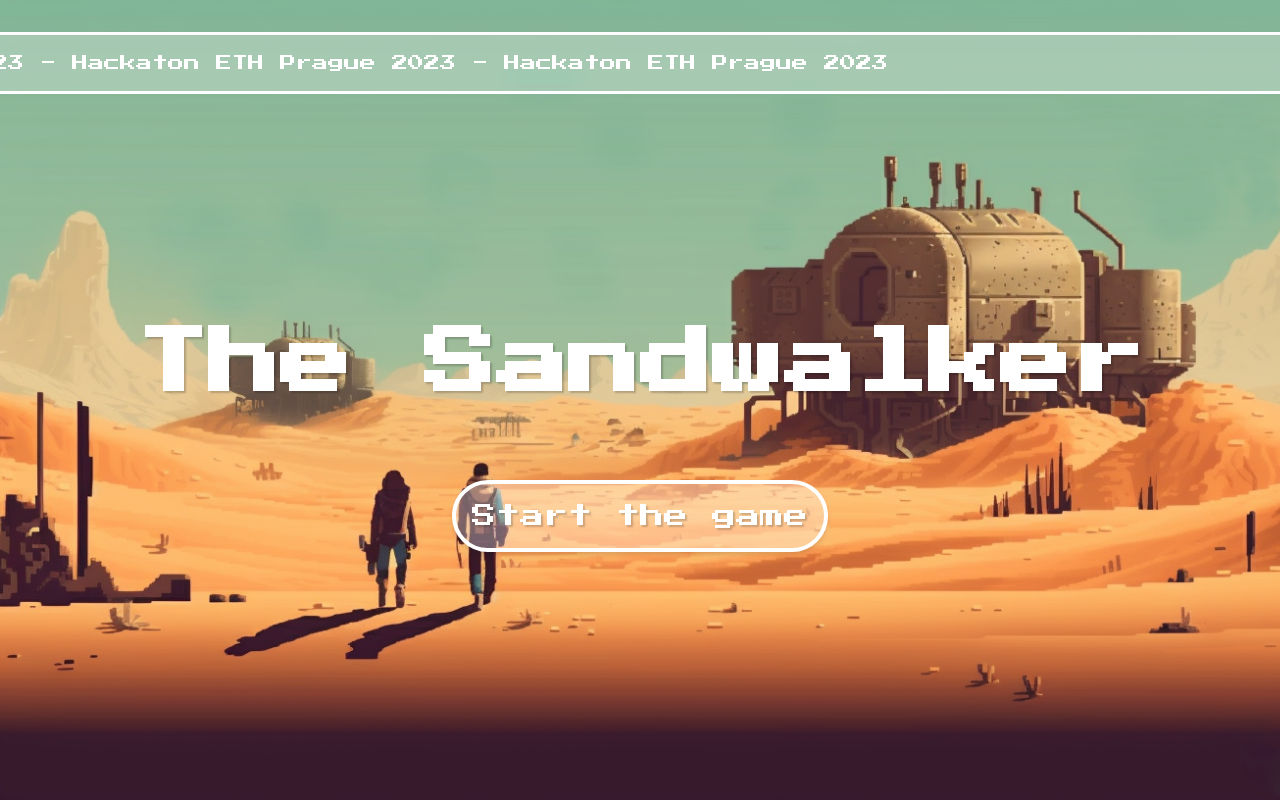
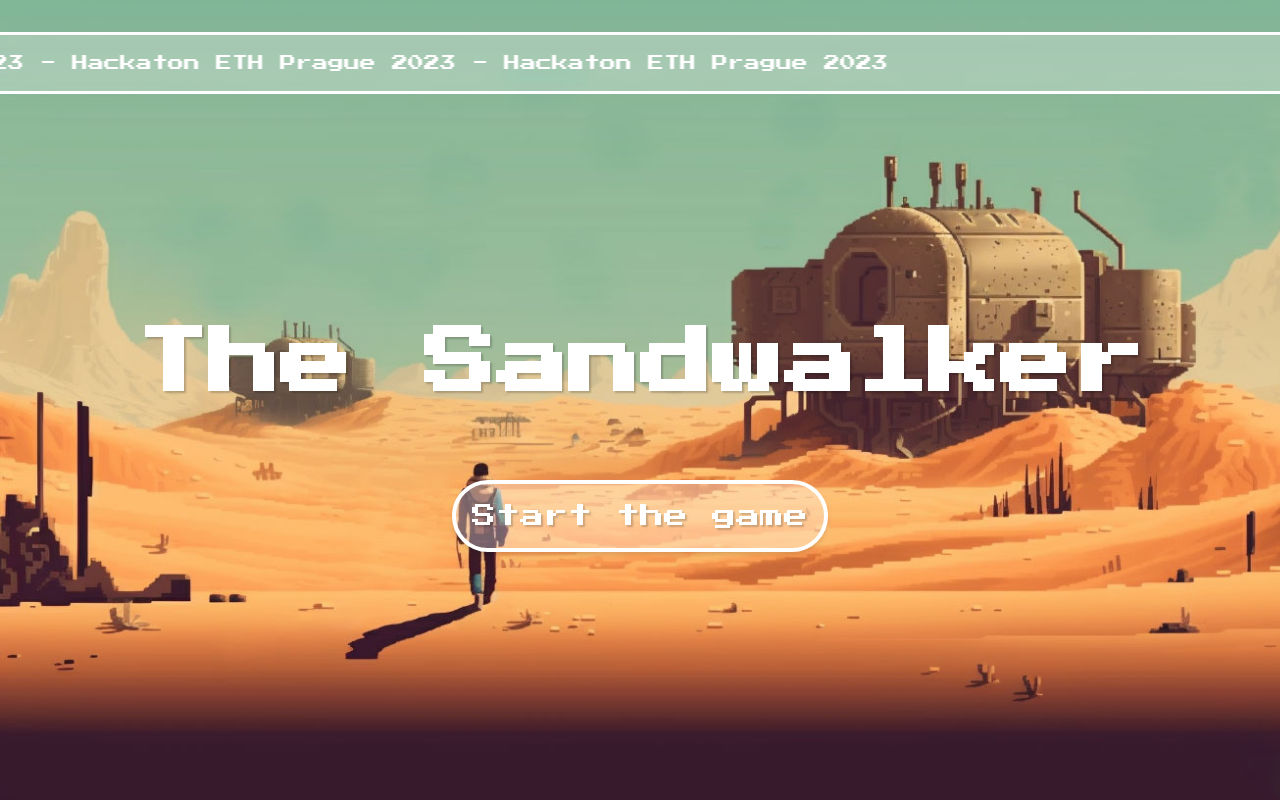
Before and after one commit to OpenTechne/TheSandWalker, a Next.js app in the folder client/: page / in a window 1280 px wide. Shown: the top 800 px of the page. Built offline with nearby package versions, Linux system fonts and the light colour scheme.

Commit message:
Sandwalker image modified

```diff
--- a/client/tailwind.config.js
+++ b/client/tailwind.config.js
@@ -8,7 +8,7 @@ module.exports = {
   theme: {
     extend: {
       backgroundImage: theme =>( {
-        'home': "url('/background.png')",
+        'home': "url('/background.jpg')",
         'levels': "url('/foto.png')",
       }),
     },
```
Also changed, not shown: client/public/background.jpg (added), client/public/background.png (deleted).
